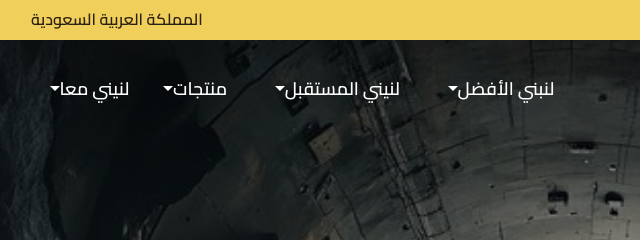
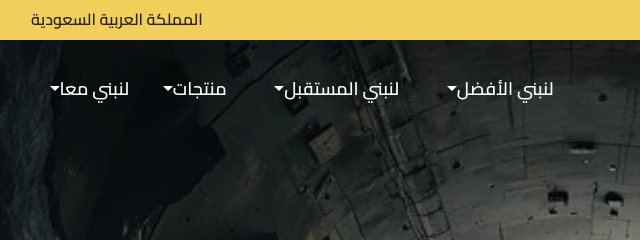
Before and after one commit to Abdulrahman-Elwan/BituPure, a plain HTML site: page index.html in a window 1280 px wide. Shown: the top 240 px of the page, 51-691 px from the left. Drawn offline with nearby package versions, Linux system fonts and the light colour scheme.

Commit message:
Update index.html

```diff
--- a/index.html
+++ b/index.html
@@ -88,7 +88,7 @@
                         </li>
                         <li class="nav-item dropdown">
                             <a class="nav-link dropdown-toggle" href="#" id="productsDropdown"
-                                data-bs-toggle="dropdown">لنيني المستقبل</a>
+                                data-bs-toggle="dropdown">لنبني المستقبل</a>
                             <ul class="dropdown-menu" aria-labelledby="productsDropdown">
                                 <li><a class="dropdown-item" href="#">المشاريع</a></li>
                                 <li><a class="dropdown-item" href="sustainability.html">الاستدامة</a></li>
@@ -105,7 +105,7 @@
                         </li>
                         <li class="nav-item dropdown">
                             <a class="nav-link dropdown-toggle" href="#" id="productsDropdown"
-                                data-bs-toggle="dropdown">لنيني معا</a>
+                                data-bs-toggle="dropdown">لنبني معا</a>
                             <ul class="dropdown-menu" aria-labelledby="productsDropdown">
                                 <li><a class="dropdown-item" href="https://linksshortcut.com/ZALHv" target="_blank">انضم للعمل في بيتوبيور</a></li>
                             </ul>
```
